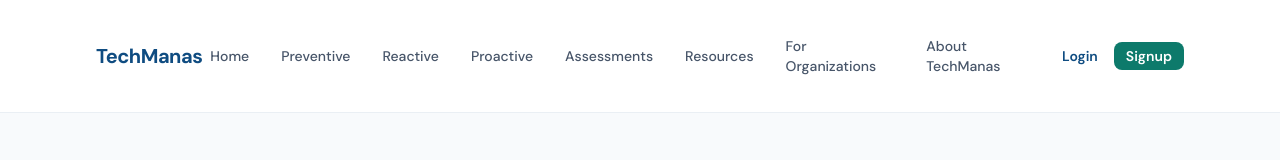
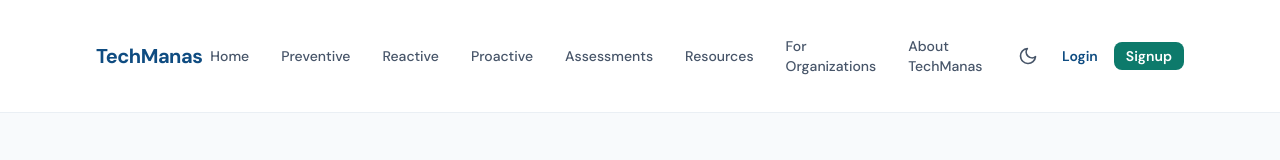
Before and after one commit to Arav20603/techManas, a React (Vite) app in the folder client/: page /login in a window 1280 px wide. Shown: the top 160 px of the page. Built offline with nearby package versions, Linux system fonts and the light colour scheme.

Commit message:
Enhancents

```diff
--- a/client/src/App.jsx
+++ b/client/src/App.jsx
@@ -68,16 +68,20 @@ function AppHeader() {
 
           {!isLoggedIn ? (
             <>
+              <ThemeToggle />
               <Link to="/login" className="text-sm font-semibold text-brand-blue hover:underline">Login</Link>
               <Link to="/signup" className="rounded-lg bg-brand-teal px-3 py-1 text-sm font-semibold text-white hover:brightness-105">Signup</Link>
             </>
           ) : (
+            <>
+              <ThemeToggle />
               <button
                 onClick={handleLogout}
                 className="rounded-lg bg-brand-coral px-3 py-1 text-sm font-semibold text-white hover:brightness-105"
               >
                 Logout
               </button>
+            </>
           )}
         </nav>
       </div>
```
Lines whose indentation alone changed are shown as unchanged.
